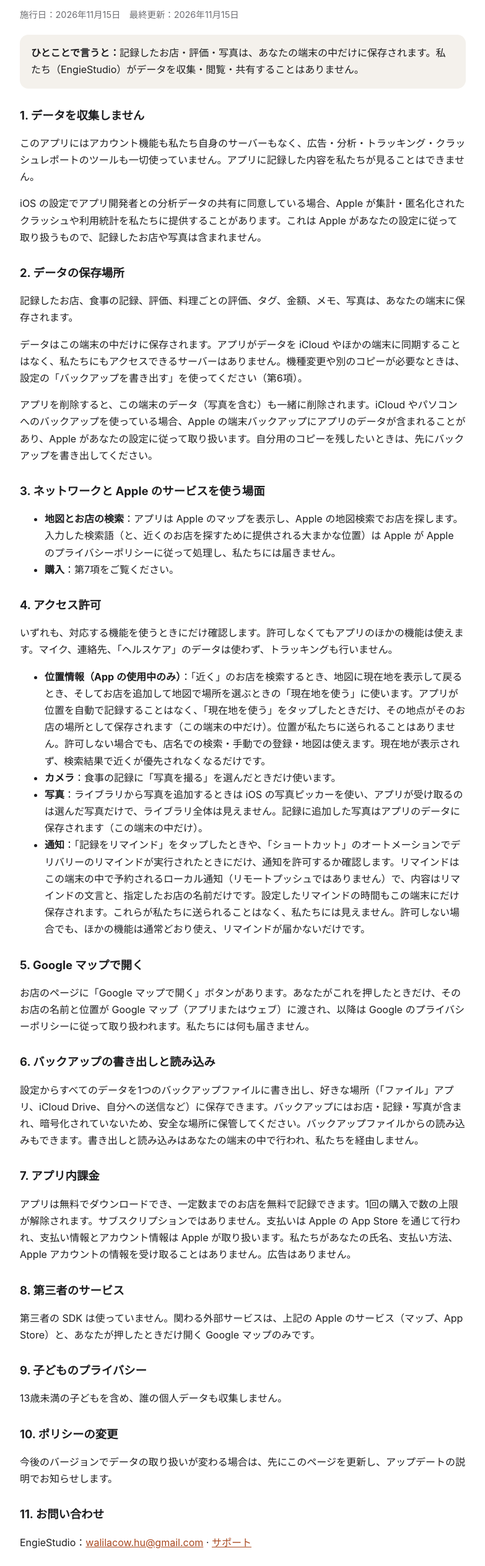
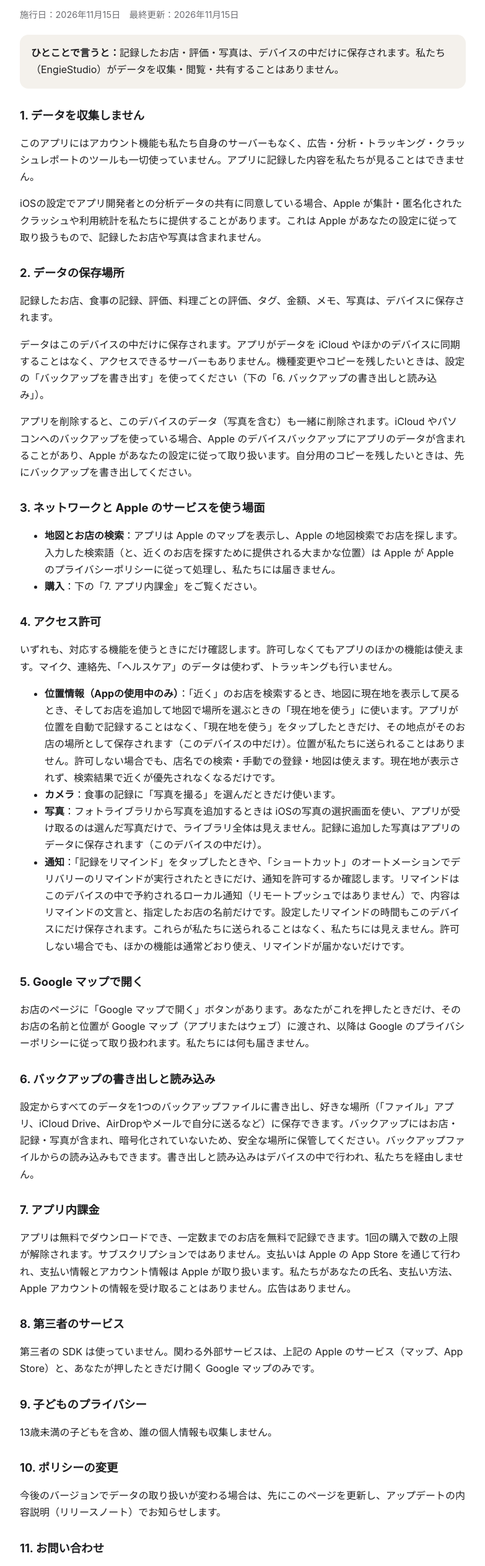
Before and after one commit to walilacow/EngieStudio-public-docs, a plain HTML site: page foodlog/privacy.html in a window 1280 px wide. Shown: the part 5051-7578 px from the top of the page at 62% size, without its empty margins (248-1031 px from the left). Drawn offline with Linux system fonts and the light colour scheme.

Commit message:
foodlog: 日文隱私權政策與支援頁修正
Co-Authored-By: Claude Opus 5.5 <noreply@anthropic.com>

```diff
--- a/foodlog/privacy.html
+++ b/foodlog/privacy.html
@@ -142,38 +142,38 @@
   <p class="meta">施行日：2026年11月15日　最終更新：2026年11月15日</p>
 
   <div class="summary">
-    <strong>ひとことで言うと：</strong>記録したお店・評価・写真は、あなたの端末の中だけに保存されます。私たち（EngieStudio）がデータを収集・閲覧・共有することはありません。
+    <strong>ひとことで言うと：</strong>記録したお店・評価・写真は、デバイスの中だけに保存されます。私たち（EngieStudio）がデータを収集・閲覧・共有することはありません。
   </div>
 
   <h2>1. データを収集しません</h2>
   <p>このアプリにはアカウント機能も私たち自身のサーバーもなく、広告・分析・トラッキング・クラッシュレポートのツールも一切使っていません。アプリに記録した内容を私たちが見ることはできません。</p>
-  <p>iOS の設定でアプリ開発者との分析データの共有に同意している場合、Apple が集計・匿名化されたクラッシュや利用統計を私たちに提供することがあります。これは Apple があなたの設定に従って取り扱うもので、記録したお店や写真は含まれません。</p>
+  <p>iOSの設定でアプリ開発者との分析データの共有に同意している場合、Apple が集計・匿名化されたクラッシュや利用統計を私たちに提供することがあります。これは Apple があなたの設定に従って取り扱うもので、記録したお店や写真は含まれません。</p>
 
   <h2>2. データの保存場所</h2>
-  <p>記録したお店、食事の記録、評価、料理ごとの評価、タグ、金額、メモ、写真は、あなたの端末に保存されます。</p>
-  <p>データはこの端末の中だけに保存されます。アプリがデータを iCloud やほかの端末に同期することはなく、私たちにもアクセスできるサーバーはありません。機種変更や別のコピーが必要なときは、設定の「バックアップを書き出す」を使ってください（第6項）。</p>
-  <p>アプリを削除すると、この端末のデータ（写真を含む）も一緒に削除されます。iCloud やパソコンへのバックアップを使っている場合、Apple の端末バックアップにアプリのデータが含まれることがあり、Apple があなたの設定に従って取り扱います。自分用のコピーを残したいときは、先にバックアップを書き出してください。</p>
+  <p>記録したお店、食事の記録、評価、料理ごとの評価、タグ、金額、メモ、写真は、デバイスに保存されます。</p>
+  <p>データはこのデバイスの中だけに保存されます。アプリがデータを iCloud やほかのデバイスに同期することはなく、アクセスできるサーバーもありません。機種変更やコピーを残したいときは、設定の「バックアップを書き出す」を使ってください（下の「6. バックアップの書き出しと読み込み」）。</p>
+  <p>アプリを削除すると、このデバイスのデータ（写真を含む）も一緒に削除されます。iCloud やパソコンへのバックアップを使っている場合、Apple のデバイスバックアップにアプリのデータが含まれることがあり、Apple があなたの設定に従って取り扱います。自分用のコピーを残したいときは、先にバックアップを書き出してください。</p>
 
   <h2>3. ネットワークと Apple のサービスを使う場面</h2>
   <ul>
     <li><strong>地図とお店の検索</strong>：アプリは Apple のマップを表示し、Apple の地図検索でお店を探します。入力した検索語（と、近くのお店を探すために提供される大まかな位置）は Apple が Apple のプライバシーポリシーに従って処理し、私たちには届きません。</li>
-    <li><strong>購入</strong>：第7項をご覧ください。</li>
+    <li><strong>購入</strong>：下の「7. アプリ内課金」をご覧ください。</li>
   </ul>
 
   <h2>4. アクセス許可</h2>
   <p>いずれも、対応する機能を使うときにだけ確認します。許可しなくてもアプリのほかの機能は使えます。マイク、連絡先、「ヘルスケア」のデータは使わず、トラッキングも行いません。</p>
   <ul>
-    <li><strong>位置情報（App の使用中のみ）</strong>：「近く」のお店を検索するとき、地図に現在地を表示して戻るとき、そしてお店を追加して地図で場所を選ぶときの「現在地を使う」に使います。アプリが位置を自動で記録することはなく、「現在地を使う」をタップしたときだけ、その地点がそのお店の場所として保存されます（この端末の中だけ）。位置が私たちに送られることはありません。許可しない場合でも、店名での検索・手動での登録・地図は使えます。現在地が表示されず、検索結果で近くが優先されなくなるだけです。</li>
+    <li><strong>位置情報（Appの使用中のみ）</strong>：「近く」のお店を検索するとき、地図に現在地を表示して戻るとき、そしてお店を追加して地図で場所を選ぶときの「現在地を使う」に使います。アプリが位置を自動で記録することはなく、「現在地を使う」をタップしたときだけ、その地点がそのお店の場所として保存されます（このデバイスの中だけ）。位置が私たちに送られることはありません。許可しない場合でも、店名での検索・手動での登録・地図は使えます。現在地が表示されず、検索結果で近くが優先されなくなるだけです。</li>
     <li><strong>カメラ</strong>：食事の記録に「写真を撮る」を選んだときだけ使います。</li>
-    <li><strong>写真</strong>：ライブラリから写真を追加するときは iOS の写真ピッカーを使い、アプリが受け取るのは選んだ写真だけで、ライブラリ全体は見えません。記録に追加した写真はアプリのデータに保存されます（この端末の中だけ）。</li>
-    <li><strong>通知</strong>：「記録をリマインド」をタップしたときや、「ショートカット」のオートメーションでデリバリーのリマインドが実行されたときにだけ、通知を許可するか確認します。リマインドはこの端末の中で予約されるローカル通知（リモートプッシュではありません）で、内容はリマインドの文言と、指定したお店の名前だけです。設定したリマインドの時間もこの端末にだけ保存されます。これらが私たちに送られることはなく、私たちには見えません。許可しない場合でも、ほかの機能は通常どおり使え、リマインドが届かないだけです。</li>
+    <li><strong>写真</strong>：フォトライブラリから写真を追加するときは iOSの写真の選択画面を使い、アプリが受け取るのは選んだ写真だけで、ライブラリ全体は見えません。記録に追加した写真はアプリのデータに保存されます（このデバイスの中だけ）。</li>
+    <li><strong>通知</strong>：「記録をリマインド」をタップしたときや、「ショートカット」のオートメーションでデリバリーのリマインドが実行されたときにだけ、通知を許可するか確認します。リマインドはこのデバイスの中で予約されるローカル通知（リモートプッシュではありません）で、内容はリマインドの文言と、指定したお店の名前だけです。設定したリマインドの時間もこのデバイスにだけ保存されます。これらが私たちに送られることはなく、私たちには見えません。許可しない場合でも、ほかの機能は通常どおり使え、リマインドが届かないだけです。</li>
   </ul>
 
   <h2>5. Google マップで開く</h2>
   <p>お店のページに「Google マップで開く」ボタンがあります。あなたがこれを押したときだけ、そのお店の名前と位置が Google マップ（アプリまたはウェブ）に渡され、以降は Google のプライバシーポリシーに従って取り扱われます。私たちには何も届きません。</p>
 
   <h2>6. バックアップの書き出しと読み込み</h2>
-  <p>設定からすべてのデータを1つのバックアップファイルに書き出し、好きな場所（「ファイル」アプリ、iCloud Drive、自分への送信など）に保存できます。バックアップにはお店・記録・写真が含まれ、暗号化されていないため、安全な場所に保管してください。バックアップファイルからの読み込みもできます。書き出しと読み込みはあなたの端末の中で行われ、私たちを経由しません。</p>
+  <p>設定からすべてのデータを1つのバックアップファイルに書き出し、好きな場所（「ファイル」アプリ、iCloud Drive、AirDropやメールで自分に送るなど）に保存できます。バックアップにはお店・記録・写真が含まれ、暗号化されていないため、安全な場所に保管してください。バックアップファイルからの読み込みもできます。書き出しと読み込みはデバイスの中で行われ、私たちを経由しません。</p>
 
   <h2>7. アプリ内課金</h2>
   <p>アプリは無料でダウンロードでき、一定数までのお店を無料で記録できます。1回の購入で数の上限が解除されます。サブスクリプションではありません。支払いは Apple の App Store を通じて行われ、支払い情報とアカウント情報は Apple が取り扱います。私たちがあなたの氏名、支払い方法、Apple アカウントの情報を受け取ることはありません。広告はありません。</p>
@@ -182,10 +182,10 @@
   <p>第三者の SDK は使っていません。関わる外部サービスは、上記の Apple のサービス（マップ、App Store）と、あなたが押したときだけ開く Google マップのみです。</p>
 
   <h2>9. 子どものプライバシー</h2>
-  <p>13歳未満の子どもを含め、誰の個人データも収集しません。</p>
+  <p>13歳未満の子どもを含め、誰の個人情報も収集しません。</p>
 
   <h2>10. ポリシーの変更</h2>
-  <p>今後のバージョンでデータの取り扱いが変わる場合は、先にこのページを更新し、アップデートの説明でお知らせします。</p>
+  <p>今後のバージョンでデータの取り扱いが変わる場合は、先にこのページを更新し、アップデートの内容説明（リリースノート）でお知らせします。</p>
 
   <h2>11. お問い合わせ</h2>
   <p>EngieStudio：<a href="mailto:walilacow.hu@gmail.com">walilacow.hu@gmail.com</a> · <a href="support.html#ja">サポート</a></p>
```
Also changed, not shown: foodlog/support.html (+13 -13 lines).
